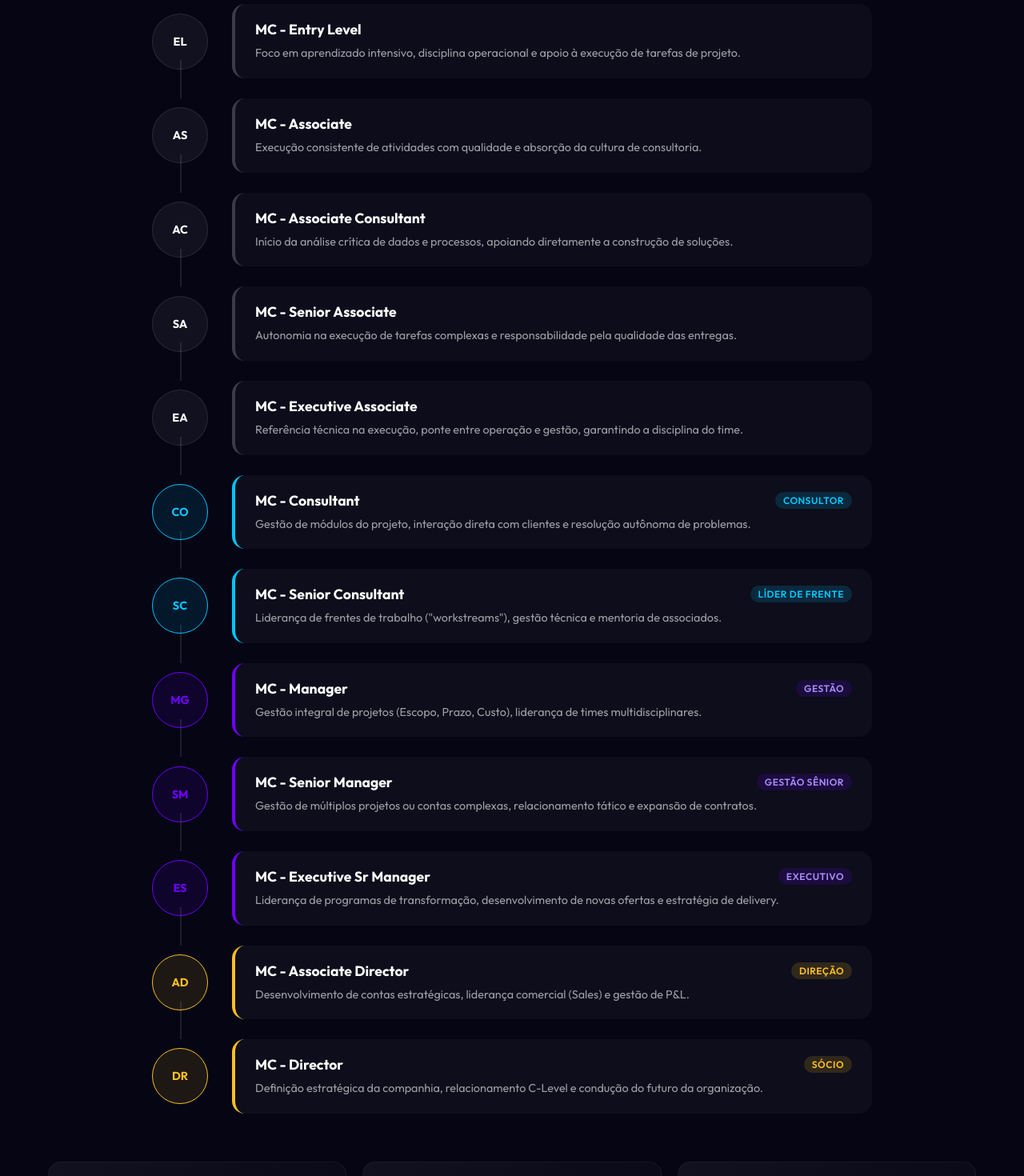
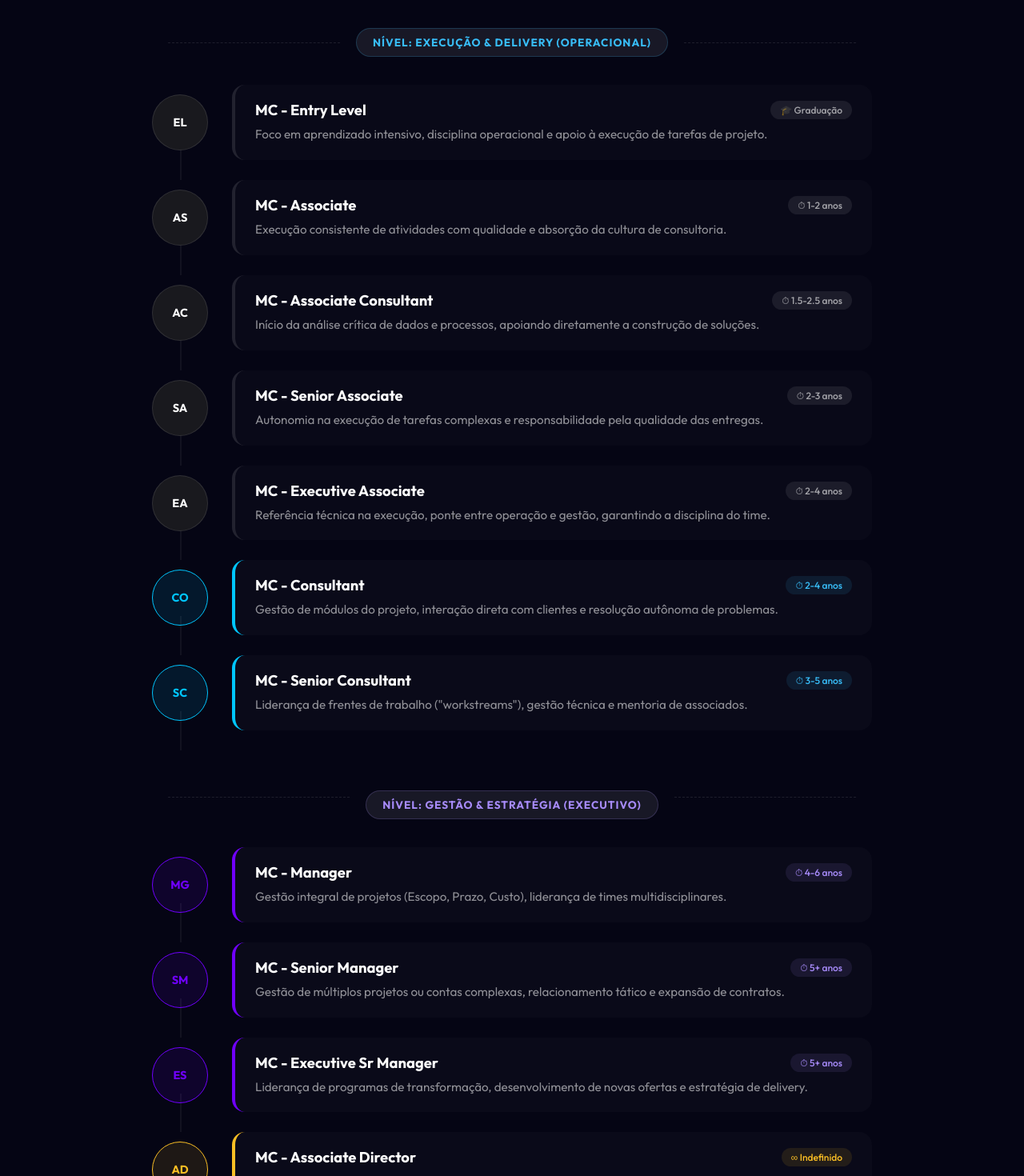
Before and after one commit to astoraoliveira-alt/onboarding, a React (Vite) app: page / in a window 1280 px wide. Shown: the part 5040-6510 px from the top of the page at 80% size. Built offline with nearby package versions, Linux system fonts and the light colour scheme.

Commit message:
content: Atualizada Carreira com tempos mínimos e divisão Executiva/Delivery

```diff
--- a/src/components/CareerGrowth.jsx
+++ b/src/components/CareerGrowth.jsx
@@ -12,11 +12,19 @@ const CareerGrowth = () => {
             {/* Career Path Steps */}
             <div className="career-path-container">
 
+                {/* LABEL: Nível de Execução (Base) */}
+                <div className="track-label execution">
+                    <span>Nível: Execução & Delivery (Operacional)</span>
+                </div>
+
                 {/* --- FASE 1: EXECUÇÃO & FUNDAÇÃO --- */}
                 <div className="career-step">
                     <div className="step-circle">EL</div>
                     <div className="step-content">
-                        <h3><span>MC - Entry Level</span></h3>
+                        <h3>
+                            <span>MC - Entry Level</span>
+                            <span className="time-badge">🎓 Graduação</span>
+                        </h3>
                         <p className="step-reqs">Foco em aprendizado intensivo, disciplina operacional e apoio à execução de tarefas de projeto.</p>
                     </div>
                 </div>
@@ -24,7 +32,10 @@ const CareerGrowth = () => {
                 <div className="career-step">
                     <div className="step-circle">AS</div>
                     <div className="step-content">
-                        <h3><span>MC - Associate</span></h3>
+                        <h3>
+                            <span>MC - Associate</span>
+                            <span className="time-badge">⏱ 1-2 anos</span>
+                        </h3>
                         <p className="step-reqs">Execução consistente de atividades com qualidade e absorção da cultura de consultoria.</p>
                     </div>
                 </div>
@@ -32,7 +43,10 @@ const CareerGrowth = () => {
                 <div className="career-step">
                     <div className="step-circle">AC</div>
                     <div className="step-content">
-                        <h3><span>MC - Associate Consultant</span></h3>
+                        <h3>
+                            <span>MC - Associate Consultant</span>
+                            <span className="time-badge">⏱ 1.5-2.5 anos</span>
+                        </h3>
                         <p className="step-reqs">Início da análise crítica de dados e processos, apoiando diretamente a construção de soluções.</p>
                     </div>
                 </div>
@@ -40,7 +54,10 @@ const CareerGrowth = () => {
                 <div className="career-step">
                     <div className="step-circle">SA</div>
                     <div className="step-content">
-                        <h3><span>MC - Senior Associate</span></h3>
+                        <h3>
+                            <span>MC - Senior Associate</span>
+                            <span className="time-badge">⏱ 2-3 anos</span>
+                        </h3>
                         <p className="step-reqs">Autonomia na execução de tarefas complexas e responsabilidade pela qualidade das entregas.</p>
                     </div>
                 </div>
@@ -48,16 +65,21 @@ const CareerGrowth = () => {
                 <div className="career-step">
                     <div className="step-circle">EA</div>
                     <div className="step-content">
-                        <h3><span>MC - Executive Associate</span></h3>
+                        <h3>
+                            <span>MC - Executive Associate</span>
+                            <span className="time-badge">⏱ 2-4 anos</span>
+                        </h3>
                         <p className="step-reqs">Referência técnica na execução, ponte entre operação e gestão, garantindo a disciplina do time.</p>
                     </div>
                 </div>
 
-                {/* --- FASE 2: CONSULTORIA & SOLUÇÃO --- */}
                 <div className="career-step">
                     <div className="step-circle highlight">CO</div>
                     <div className="step-content highlight-border">
-                        <h3><span>MC - Consultant</span> <span className="step-salary blue">Consultor</span></h3>
+                        <h3>
+                            <span>MC - Consultant</span>
+                            <span className="time-badge blue">⏱ 2-4 anos</span>
+                        </h3>
                         <p className="step-reqs">Gestão de módulos do projeto, interação direta com clientes e resolução autônoma de problemas.</p>
                     </div>
                 </div>
@@ -65,16 +87,28 @@ const CareerGrowth = () => {
                 <div className="career-step">
                     <div className="step-circle highlight">SC</div>
                     <div className="step-content highlight-border">
-                        <h3><span>MC - Senior Consultant</span> <span className="step-salary blue">Líder de Frente</span></h3>
+                        <h3>
+                            <span>MC - Senior Consultant</span>
+                            <span className="time-badge blue">⏱ 3-5 anos</span>
+                        </h3>
                         <p className="step-reqs">Liderança de frentes de trabalho ("workstreams"), gestão técnica e mentoria de associados.</p>
                     </div>
+                </div>
+
+
+                {/* LABEL: Nível Executivo (Topo) - Ajustado conforme pedido, mas usando termos claros de mercado */}
+                <div className="track-label management">
+                    <span>Nível: Gestão & Estratégia (Executivo)</span>
                 </div>
 
                 {/* --- FASE 3: GESTÃO & LIDERANÇA --- */}
                 <div className="career-step">
                     <div className="step-circle manager">MG</div>
                     <div className="step-content manager-border">
-                        <h3><span>MC - Manager</span> <span className="step-salary purple">Gestão</span></h3>
+                        <h3>
+                            <span>MC - Manager</span>
+                            <span className="time-badge purple">⏱ 4-6 anos</span>
+                        </h3>
                         <p className="step-reqs">Gestão integral de projetos (Escopo, Prazo, Custo), liderança de times multidisciplinares.</p>
                     </div>
                 </div>
@@ -82,7 +116,10 @@ const CareerGrowth = () => {
                 <div className="career-step">
                     <div className="step-circle manager">SM</div>
                     <div className="step-content manager-border">
-                        <h3><span>MC - Senior Manager</span> <span className="step-salary purple">Gestão Sênior</span></h3>
+                        <h3>
+                            <span>MC - Senior Manager</span>
+                            <span className="time-badge purple">⏱ 5+ anos</span>
+                        </h3>
                         <p className="step-reqs">Gestão de múltiplos projetos ou contas complexas, relacionamento tático e expansão de contratos.</p>
                     </div>
                 </div>
@@ -90,7 +127,10 @@ const CareerGrowth = () => {
                 <div className="career-step">
                     <div className="step-circle manager">ES</div>
                     <div className="step-content manager-border">
-                        <h3><span>MC - Executive Sr Manager</span> <span className="step-salary purple">Executivo</span></h3>
+                        <h3>
+                            <span>MC - Executive Sr Manager</span>
+                            <span className="time-badge purple">⏱ 5+ anos</span>
+                        </h3>
                         <p className="step-reqs">Liderança de programas de transformação, desenvolvimento de novas ofertas e estratégia de delivery.</p>
                     </div>
                 </div>
@@ -99,7 +139,10 @@ const CareerGrowth = () => {
                 <div className="career-step">
                     <div className="step-circle director">AD</div>
                     <div className="step-content director-border">
-                        <h3><span>MC - Associate Director</span> <span className="step-salary gold">Direção</span></h3>
+                        <h3>
+                            <span>MC - Associate Director</span>
+                            <span className="time-badge gold">∞ Indefinido</span>
+                        </h3>
                         <p className="step-reqs">Desenvolvimento de contas estratégicas, liderança comercial (Sales) e gestão de P&L.</p>
                     </div>
                 </div>
@@ -107,19 +150,22 @@ const CareerGrowth = () => {
                 <div className="career-step">
                     <div className="step-circle director">DR</div>
                     <div className="step-content director-border">
-                        <h3><span>MC - Director</span> <span className="step-salary gold">Sócio</span></h3>
+                        <h3>
+                            <span>MC - Director</span>
+                            <span className="time-badge gold">∞ Indefinido</span>
+                        </h3>
                         <p className="step-reqs">Definição estratégica da companhia, relacionamento C-Level e condução do futuro da organização.</p>
                     </div>
                 </div>
 
             </div>
 
-            {/* Incentives Grid */}
+            {/* Incentives Grid - Mantido com o texto atualizado pelo usuario */}
             <div className="incentives-grid">
                 <div className="incentive-card">
                     <div className="incentive-icon">💰</div>
                     <h3>Bônus & PLR</h3>
-                    <p>Participação nos lucros semestral baseada em metas globais e individuais.</p>
+                    <p>Participação nos lucros anuais baseado em metas da empresa e desempenho individual.</p>
                 </div>
                 <div className="incentive-card">
                     <div className="incentive-icon">📚</div>
@@ -129,7 +175,7 @@ const CareerGrowth = () => {
                 <div className="incentive-card">
                     <div className="incentive-icon">🇺🇸</div>
                     <h3>Idiomas</h3>
-                    <p>Apoio financeiro para cursos de Inglês focado em negócios.</p>
+                    <p>Apoio financeiro para cursos de Inglês/Espanhol focado em negócios.</p>
                 </div>
                 <div className="incentive-card">
                     <div className="incentive-icon">🏥</div>
--- a/src/components/StrategicSections.css
+++ b/src/components/StrategicSections.css
@@ -26,7 +26,194 @@
     margin: 0 auto;
 }
 
+/* === Career Styles Updated === */
+.career-path-container {
+    display: flex;
+    flex-direction: column;
+    gap: 25px;
+    max-width: 900px;
+    margin: 0 auto;
+}
+
+/* Track Labels (Separadores) */
+.track-label {
+    display: flex;
+    align-items: center;
+    justify-content: center;
+    margin: 30px 0 10px;
+    position: relative;
+    text-align: center;
+}
+
+.track-label::before,
+.track-label::after {
+    content: '';
+    flex: 1;
+    border-bottom: 1px dashed rgba(255, 255, 255, 0.1);
+    margin: 0 20px;
+}
+
+.track-label span {
+    background: rgba(255, 255, 255, 0.08);
+    /* Fundo leve */
+    padding: 8px 20px;
+    border-radius: 30px;
+    font-size: 0.85rem;
+    text-transform: uppercase;
+    letter-spacing: 1px;
+    font-weight: 700;
+    color: rgba(255, 255, 255, 0.8);
+    border: 1px solid rgba(255, 255, 255, 0.1);
+}
+
+.track-label.execution span {
+    color: #38bdf8;
+    /* Azul claro operacional */
+    border-color: rgba(56, 189, 248, 0.2);
+}
+
+.track-label.management span {
+    color: #a78bfa;
+    /* Roxo executivo */
+    border-color: rgba(167, 139, 250, 0.2);
+    margin-top: 20px;
+    /* Mais espaço antes do topo */
+}
+
+.career-step {
+    display: flex;
+    gap: 30px;
+    align-items: center;
+    position: relative;
+}
+
+/* Linha conectora vertical */
+.career-step:not(:last-child)::after {
+    content: '';
+    position: absolute;
+    left: 35px;
+    top: 70px;
+    bottom: -25px;
+    width: 2px;
+    background: rgba(255, 255, 255, 0.05);
+    /* Mais sutil */
+    z-index: 0;
+}
+
+.step-circle {
+    width: 70px;
+    height: 70px;
+    border-radius: 50%;
+    background: rgba(25, 25, 30, 1);
+    /* Fundo sólido para cobrir linha */
+    border: 1px solid rgba(255, 255, 255, 0.1);
+    display: flex;
+    align-items: center;
+    justify-content: center;
+    color: #fff;
+    font-weight: 700;
+    z-index: 1;
+    flex-shrink: 0;
+    font-size: 0.9rem;
+}
+
+.step-content {
+    background: rgba(255, 255, 255, 0.02);
+    padding: 20px 25px;
+    border-radius: 16px;
+    flex-grow: 1;
+    border-left: 4px solid rgba(255, 255, 255, 0.1);
+    transition: all 0.3s ease;
+    display: flex;
+    flex-direction: column;
+    gap: 8px;
+}
+
+.step-content:hover {
+    background: rgba(255, 255, 255, 0.04);
+}
+
+.step-content h3 {
+    margin: 0;
+    color: #fff;
+    display: flex;
+    justify-content: space-between;
+    align-items: center;
+    font-size: 1.15rem;
+    flex-wrap: wrap;
+    /* Para mobile */
+    gap: 10px;
+}
+
+/* Time Badge (Novo) */
+.time-badge {
+    font-size: 0.75rem;
+    background: rgba(255, 255, 255, 0.08);
+    color: rgba(255, 255, 255, 0.6);
+    padding: 4px 12px;
+    border-radius: 20px;
+    font-weight: 500;
+}
+
+.time-badge.blue {
+    background: rgba(56, 189, 248, 0.1);
+    color: #38bdf8;
+}
+
+.time-badge.purple {
+    background: rgba(167, 139, 250, 0.1);
+    color: #a78bfa;
+}
+
+.time-badge.gold {
+    background: rgba(251, 191, 36, 0.1);
+    color: #fbbf24;
+}
+
+.step-reqs {
+    font-size: 0.95rem;
+    color: rgba(255, 255, 255, 0.55);
+    line-height: 1.5;
+    margin: 0;
+}
+
+/* Variantes de Estilo por Nível */
+
+/* Nível Consultor (Blue) */
+.step-circle.highlight {
+    border-color: #00c6ff;
+    color: #00c6ff;
+    background: rgba(0, 198, 255, 0.1);
+}
+
+.step-content.highlight-border {
+    border-left-color: #00c6ff;
+}
+
+/* Nível Manager (Purple) */
+.step-circle.manager {
+    border-color: #7000ff;
+    color: #7000ff;
+    background: rgba(112, 0, 255, 0.1);
+}
+
+.step-content.manager-border {
+    border-left-color: #7000ff;
+}
+
+/* Nível Director (Gold) */
+.step-circle.director {
+    border-color: #fbbf24;
+    color: #fbbf24;
+    background: rgba(251, 191, 36, 0.1);
+}
+
+.step-content.director-border {
+    border-left-color: #fbbf24;
+}
+
 /* === Business Context Styles === */
+/* (Mantendo estilos anteriores para garantir integridade) */
 .mission-vision-grid {
     display: grid;
     grid-template-columns: repeat(auto-fit, minmax(300px, 1fr));
@@ -270,140 +457,6 @@
     margin-top: 3px;
 }
 
-/* === Career Styles === */
-.career-path-container {
-    display: flex;
-    flex-direction: column;
-    gap: 25px;
-    max-width: 900px;
-    margin: 0 auto;
-}
-
-.career-step {
-    display: flex;
-    gap: 30px;
-    align-items: center;
-    position: relative;
-}
-
-/* Linha conectora vertical */
-.career-step:not(:last-child)::after {
-    content: '';
-    position: absolute;
-    left: 35px;
-    top: 70px;
-    bottom: -25px;
-    /* Ajustado para gap menor */
-    width: 2px;
-    background: rgba(255, 255, 255, 0.1);
-    z-index: 0;
-}
-
-.step-circle {
-    width: 70px;
-    height: 70px;
-    border-radius: 50%;
-    background: rgba(255, 255, 255, 0.05);
-    border: 1px solid rgba(255, 255, 255, 0.1);
-    display: flex;
-    align-items: center;
-    justify-content: center;
-    color: #fff;
-    font-weight: 700;
-    z-index: 1;
-    flex-shrink: 0;
-    font-size: 0.9rem;
-}
-
-.step-content {
-    background: rgba(255, 255, 255, 0.03);
-    padding: 20px 25px;
-    border-radius: 16px;
-    flex-grow: 1;
-    border-left: 4px solid rgba(255, 255, 255, 0.2);
-    transition: all 0.3s ease;
-}
-
-.step-content:hover {
-    background: rgba(255, 255, 255, 0.06);
-    transform: translateX(5px);
-}
-
-.step-content h3 {
-    margin-bottom: 8px;
-    color: #fff;
-    display: flex;
-    justify-content: space-between;
-    align-items: center;
-    font-size: 1.1rem;
-}
-
-.step-salary {
-    font-size: 0.75rem;
-    padding: 3px 10px;
-    border-radius: 20px;
-    text-transform: uppercase;
-    font-weight: 600;
-    letter-spacing: 0.5px;
-}
-
-.step-reqs {
-    font-size: 0.9rem;
-    color: rgba(255, 255, 255, 0.6);
-    line-height: 1.5;
-    margin: 0;
-}
-
-/* Variantes de Estilo por Nível */
-
-/* Nível Consultor (Blue) */
-.step-circle.highlight {
-    border-color: #00c6ff;
-    color: #00c6ff;
-    background: rgba(0, 198, 255, 0.1);
-}
-
-.step-content.highlight-border {
-    border-left-color: #00c6ff;
-}
-
-.step-salary.blue {
-    background: rgba(0, 198, 255, 0.15);
-    color: #00c6ff;
-}
-
-/* Nível Manager (Purple) */
-.step-circle.manager {
-    border-color: #7000ff;
-    color: #7000ff;
-    background: rgba(112, 0, 255, 0.1);
-}
-
-.step-content.manager-border {
-    border-left-color: #7000ff;
-}
-
-.step-salary.purple {
-    background: rgba(112, 0, 255, 0.15);
-    color: #a78bfa;
-}
-
-/* Nível Director (Gold) */
-.step-circle.director {
-    border-color: #fbbf24;
-    color: #fbbf24;
-    background: rgba(251, 191, 36, 0.1);
-}
-
-.step-content.director-border {
-    border-left-color: #fbbf24;
-}
-
-.step-salary.gold {
-    background: rgba(251, 191, 36, 0.15);
-    color: #fbbf24;
-}
-
 .incentives-grid {
     display: grid;
     grid-template-columns: repeat(auto-fit, minmax(280px, 1fr));
```
